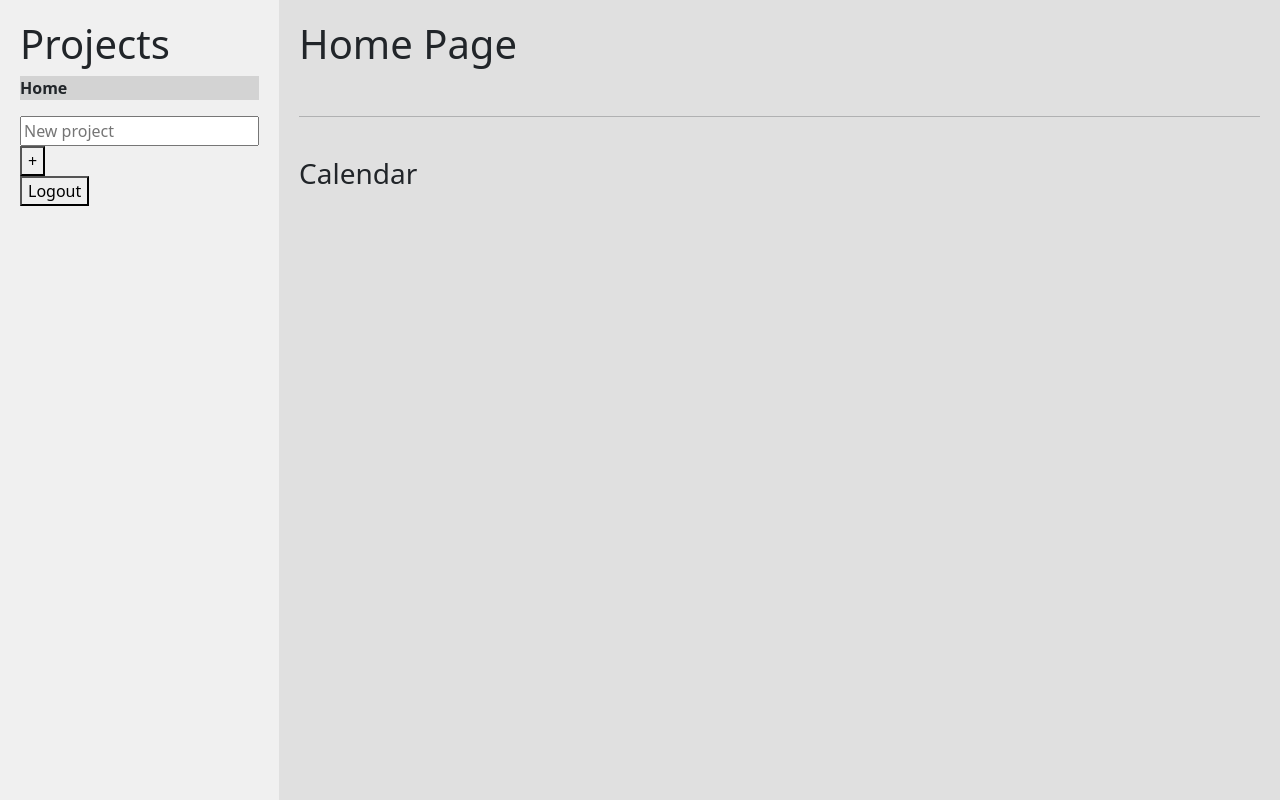
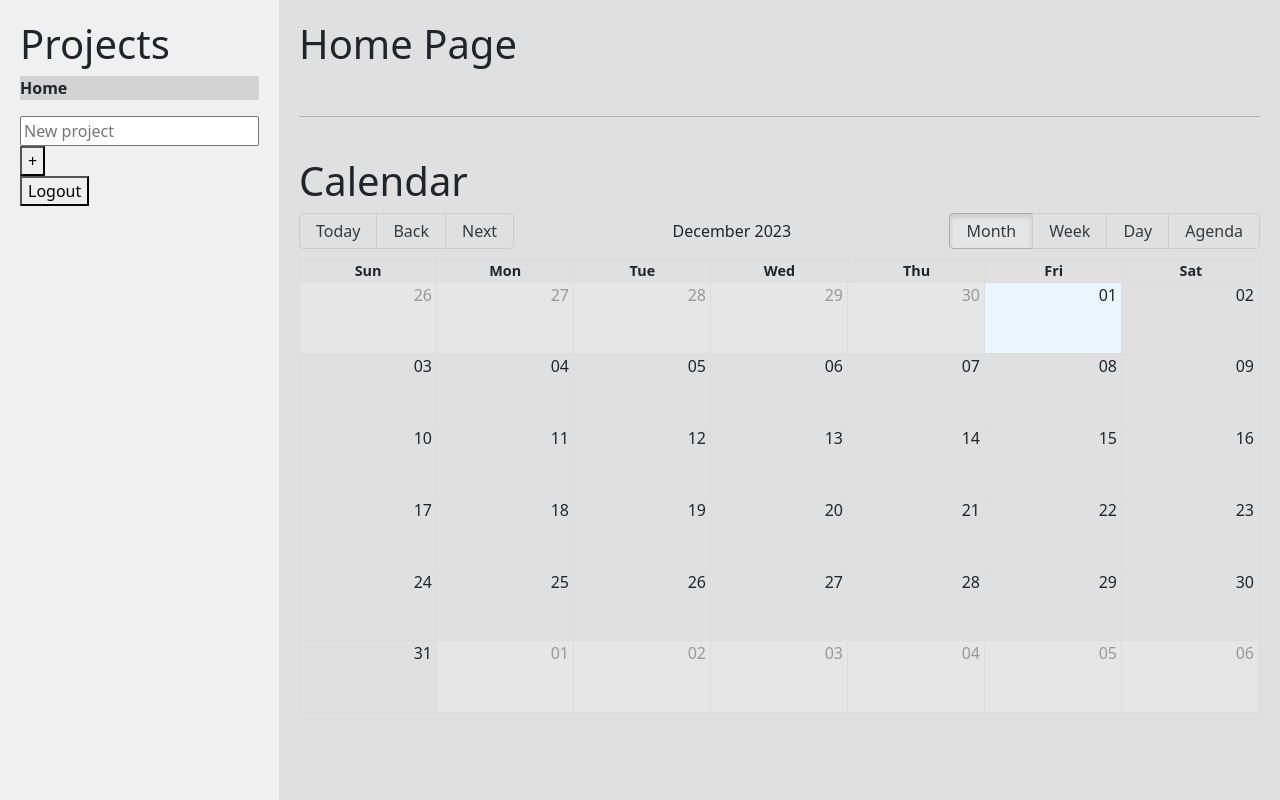
Before and after one commit to yifan441/ProjectFlow, a React (Create React App) app in the folder frontend/: page /dashboard in a window 1280 px wide. Built offline with nearby package versions, Linux system fonts and the light colour scheme.

Commit message:
Created calendar component, awaiting due date data for updating

```diff
--- a/frontend/src/components/Calendar.js
+++ b/frontend/src/components/Calendar.js
@@ -1,5 +1,24 @@
-export default function Calendar({ projectsData }) {
-  return <h3>Calendar</h3>;
+import React from 'react';
+import { Calendar as BigCalendar, momentLocalizer } from 'react-big-calendar';
+import moment from 'moment';
+import 'react-big-calendar/lib/css/react-big-calendar.css';
+
+const localizer = momentLocalizer(moment);
+
+export default function Calendar() {
+  return (
+    <div className="calendar-page-container">
+      <h1>Calendar</h1>
+      <div style={{ height: 500 }}>
+        <BigCalendar
+          localizer={localizer}
+          events={[]} // Pass an empty array to display an empty calendar
+          startAccessor="start"
+          endAccessor="end"
+          style={{ height: '100%' }}
+          // Other props as needed
+        />
+      </div>
+    </div>
+  );
 }
-
-// projectsData --> array of user data
```
